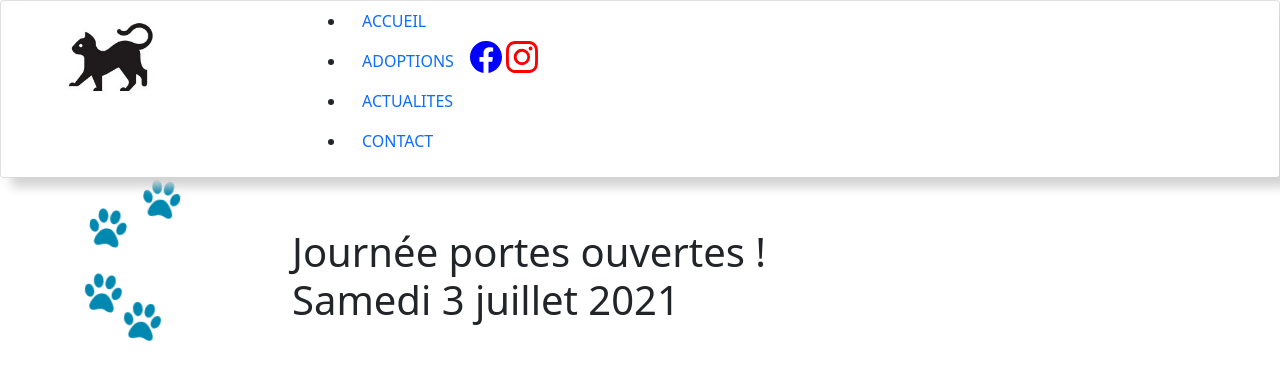
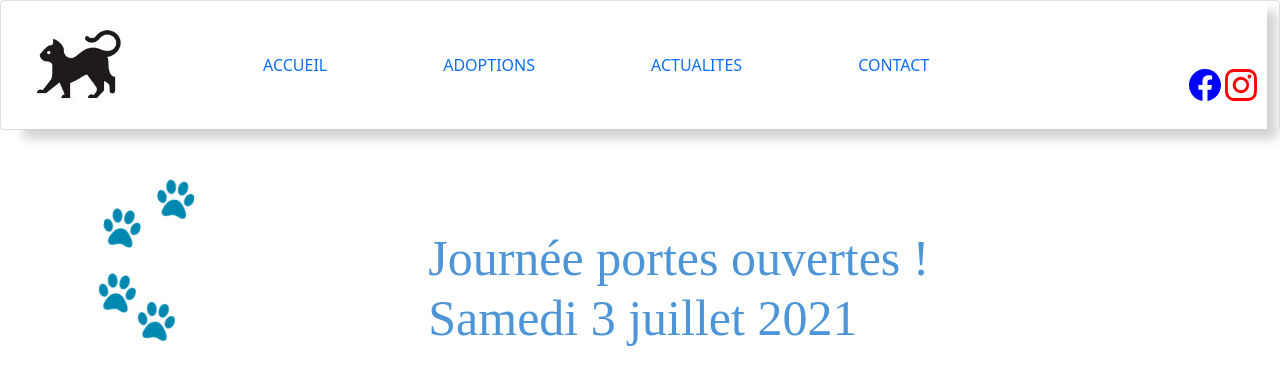
Before and after one commit to OlivierBaldocchi/ProjetAssociation, a PHP site: page /actualite-chats-du-XX.html in a window 1280 px wide. Shown: the top 390 px of the page. Run offline with PHP 8.4, Linux system fonts and the light colour scheme.

Commit message:
Finishing the site with responsive actualie page

```diff
--- a/actualite-chats-du-XX.html
+++ b/actualite-chats-du-XX.html
@@ -21,23 +21,38 @@
 </head>
 <body>
     <header class="container-fluid card sticky-top">
-        <nav class="row">
-            <div class="col-2 image btn"><a href="c:/Users/Olivier/projetAssociation/index.html">
+        <nav class="navbar navbar-expand-lg">
+            <div class="navbar-brand image btn"><a href="file:///C:/Users/Olivier/ProjetAssociation/index.html">
                 <img
                     src="logo-cat.jpg"
                     height="100px"
                     width="100px"
-                    alt="logo association"></a></div>
+                    alt="logo association"></a>
+            </div>
 
-            <div class="col-9 nav">
-                <ul>
-                    <li class="marge1"><a href="c:/Users/Olivier/projetAssociation/index.html" class="nav-link">ACCUEIL</a></li>
-                    <li><a href="c:/Users/Olivier/projetAssociation/index.html#adoptions" class="nav-link">ADOPTIONS</a></li>
-                    <li><a href="c:/Users/Olivier/projetAssociation/actualite-chats-du-XX.html" class="nav-link">ACTUALITES</a></li>
-                    <li><a href="c:/Users/Olivier/projetAssociation/index.html#contact" class="nav-link">CONTACT</a></li>
+            <button
+                type="button"
+                class="navbar-toggler"
+                data-toggle="collapse"
+                data-target="#navbarNavDropdown"
+                aria-controls="navbarNavDropdown"
+                aria-expanded="false"
+                aria-label="Toggle navigation">
+                <svg xmlns="http://www.w3.org/2000/svg" width="16" height="16" fill="currentColor" class="bi bi-three-dots-vertical" viewBox="0 0 16 16">
+                    <path d="M9.5 13a1.5 1.5 0 1 1-3 0 1.5 1.5 0 0 1 3 0zm0-5a1.5 1.5 0 1 1-3 0 1.5 1.5 0 0 1 3 0zm0-5a1.5 1.5 0 1 1-3 0 1.5 1.5 0 0 1 3 0z"/>
+                </svg>
+            </button>
+
+            <div class="nav collapse navbar-collapse" id="navbarNavDropdown">
+                <ul class="navbar-nav">
+                    <li class="nav-item"><a href="file:///C:/Users/Olivier/ProjetAssociation/index.html" class="nav-link">ACCUEIL</a></li>
+                    <li class="nav-item"><a href="file:///C:/Users/Olivier/ProjetAssociation/index.html#adoptions" class="nav-link">ADOPTIONS</a></li>
+                    <li class="nav-item"><a href="file:///C:/Users/Olivier/ProjetAssociation/actualite-chats-du-XX.html" class="nav-link">ACTUALITES</a></li>
+                    <li class="nav-item"><a href="file:///C:/Users/Olivier/ProjetAssociation/index.html#contact" class="nav-link">CONTACT</a></li>
                 </ul>
+            </div>
 
-            <div class="col-1 margesvg">
+            <div class="margesvg">
                 <svg style="color: blue;" role="button" xmlns="http://www.w3.org/2000/svg" width="32" height="32" fill="currentColor" class="bi bi-facebook" viewBox="0 0 16 16">
                 <path d="M16 8.049c0-4.446-3.582-8.05-8-8.05C3.58 0-.002 3.603-.002 8.05c0 4.017 2.926 7.347 6.75 7.951v-5.625h-2.03V8.05H6.75V6.275c0-2.017
                 1.195-3.131 3.022-3.131.876 0 1.791.157 1.791.157v1.98h-1.009c-.993 0-1.303.621-1.303 1.258v1.51h2.218l-.354 2.326H9.25V16c3.824-.604 6.75-3.934
@@ -61,11 +76,11 @@
 
     <main>
         <div class="container">
-            <div class="row">
-                <div class="pattes col-2">
+            <div class="row mt-5 justify-content-around">
+                <div class="pattes col-3">
                     <img src="pattes.jpg" alt="pattes de chat">
                 </div>
-                <div class="welcome col-8">
+                <div class="welcome col-8 titleActu">
                     <h1>Journée portes ouvertes !<br/>Samedi 3 juillet 2021</h1>
                 </div>
             </div>
@@ -73,10 +88,10 @@
 
         <div class="container">
             <div class="row">
-                <div class="col-5 cat5">
-                    <img width="500px" height="auto" src="c:/users/Olivier/projetAssociation/cat4.jpg" alt="chat noir et blanc">
+                <div class="col-12 col-sm-5 cat5">
+                    <img class="img-responsive" width="100%" height="auto" src="file:///C:/Users/Olivier/ProjetAssociation/cat4.jpg" alt="chat noir et blanc">
                 </div>
-                <div class="col-7 mt-5">
+                <div class="col-sm-7 mt-5">
                     <h5 style="color: orange;">Vous aimez les animaux et vous souhaiter accueillir un chat ou un chaton de manière temporaire ou vous souhaitez adopter.</h5>
                     <p></p>
                     <p>Devenez famille d’accueil pour Cats In The Air ! Cette expérience unique est riche en émotions. Elle vous donnera la satisfaction d’avoir ouvert votre cœur et donné sa chance à un animal en détresse.
@@ -121,10 +136,7 @@
             </form>
         </div>
     </footer>
-
-
-    <script src="https://cdn.jsdelivr.net/npm/bootstrap@5.0.0-beta3/dist/js/bootstrap.bundle.min.js" integrity="sha384-JEW9xMcG8R+pH31jmWH6WWP0WintQrMb4s7ZOdauHnUtxwoG2vI5DkLtS3qm9Ekf" crossorigin="anonymous"></script>
-    <script src="https://cdn.jsdelivr.net/npm/@popperjs/core@2.9.1/dist/umd/popper.min.js" integrity="sha384-SR1sx49pcuLnqZUnnPwx6FCym0wLsk5JZuNx2bPPENzswTNFaQU1RDvt3wT4gWFG" crossorigin="anonymous"></script>
-    <script src="https://cdn.jsdelivr.net/npm/bootstrap@5.0.0-beta3/dist/js/bootstrap.min.js" integrity="sha384-j0CNLUeiqtyaRmlzUHCPZ+Gy5fQu0dQ6eZ/xAww941Ai1SxSY+0EQqNXNE6DZiVc" crossorigin="anonymous"></script>
+    <script src="https://code.jquery.com/jquery-3.4.1.min.js" integrity="sha256-CSXorXvZcTkaix6Yvo6HppcZGetbYMGWSFlBw8HfCJo=" crossorigin="anonymous"></script>
+    <script src="https://stackpath.bootstrapcdn.com/bootstrap/4.4.1/js/bootstrap.bundle.min.js" integrity="sha384-6khuMg9gaYr5AxOqhkVIODVIvm9ynTT5J4V1cfthmT+emCG6yVmEZsRHdxlotUnm" crossorigin="anonymous"></script>
 </body>
 </html>
--- a/style.css
+++ b/style.css
@@ -283,6 +275,16 @@ footer div p {
     border-radius: 20px;
 }
 
+.titleActu  {
+    color: rgb(78, 149, 216);
+    font-family: 'Brush Script MT';
+}
+
+.titleActu h1 {
+    font-size: 50px;
+
+}
+
 .invit {
     color: orange;
     font-family: 'Brush Script MT';
```
Also changed, not shown: other parts of style.css (+40 -48 lines), index.html (+17 -43 lines).
